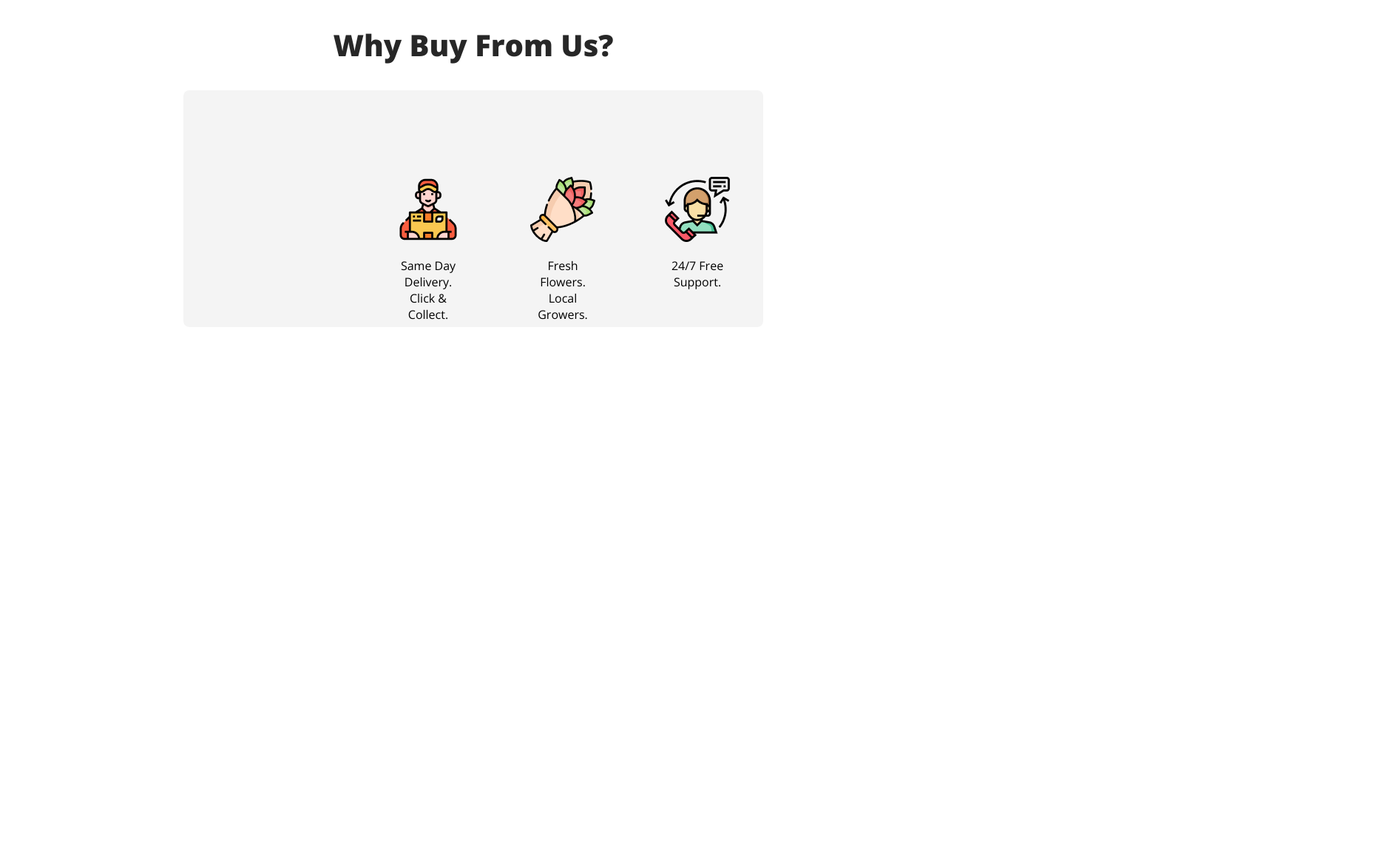
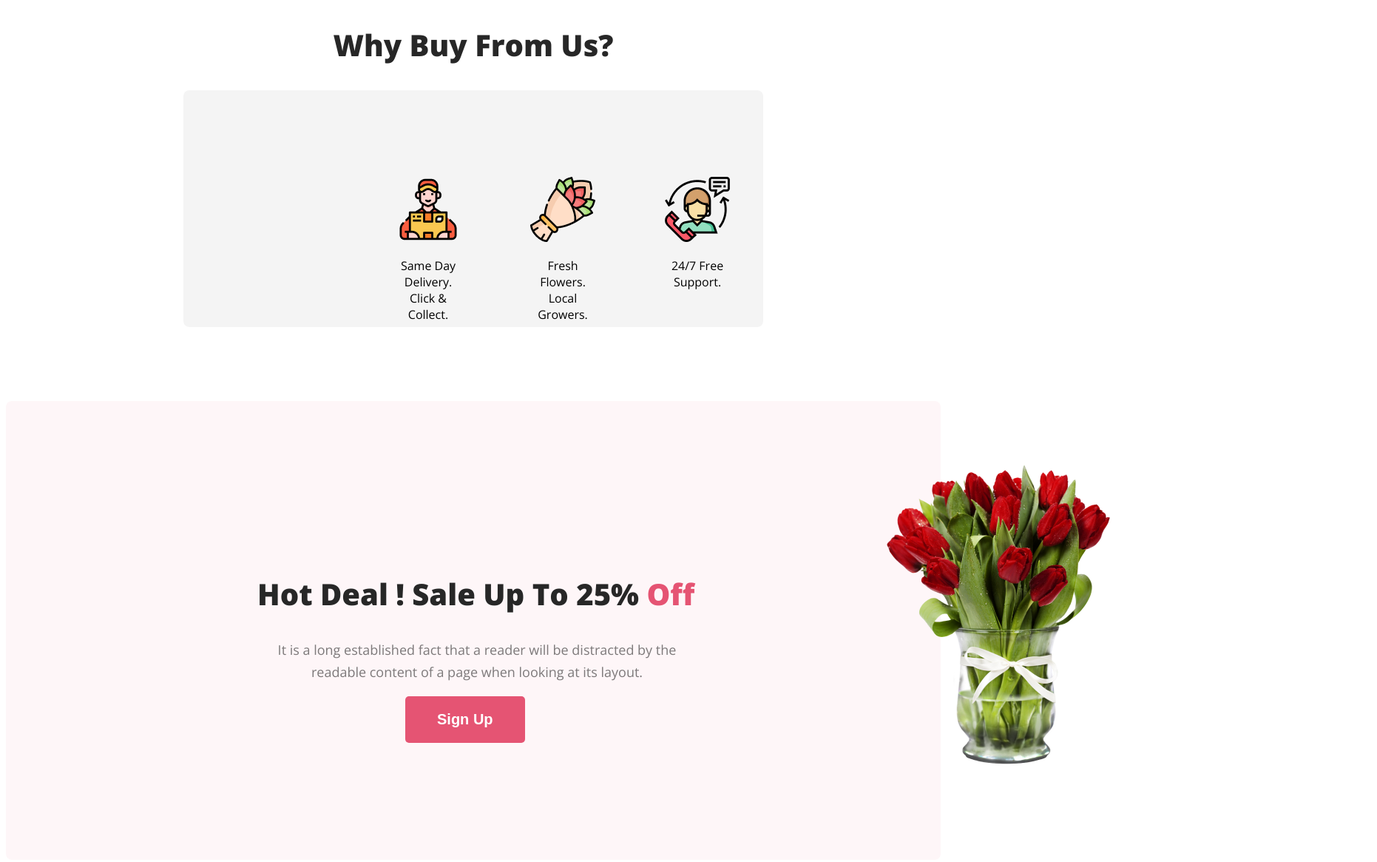
Before and after one commit to samia-jahan15/Flower-shop-website, a plain HTML site: page index.html in a window 1280 px wide. Shown: the part 2296-3461 px from the top of the page at 74% size, 1862 px wide, since content can reach past the window. Before the commit the page ends 2746 px from the top, so only its background shows below. Drawn offline with nearby package versions, Linux system fonts and the light colour scheme.

Commit message:
addeded sale part

```diff
--- a/index.html
+++ b/index.html
@@ -39,16 +39,16 @@
 <div class="flowers">
     <div class="flower-one">
         <img class="bouqet-one" src="images/pngwing 6.png" alt="">
-        <h3>Pink Flower Tree</h3><hr style="width:50%">
+        <h3>Pink Flower Tree</h3> <!--<hr style="width:50%"> -->
     </div>
 
     <div class="flower-two">
         <img class="bouqet-two" src="images/pngwing 5.png" alt="">
-        <h3>Mixed Flower Tree</h3><hr style="width:50%">
+        <h3>Mixed Flower Tree</h3>
     </div>
     <div class="flower-three">
         <img class="bouqet-three" src="images/pngwing 7.png" alt="">
-        <h3>Yellow Flower Tree</h3><hr style="width:50%">
+        <h3>Yellow Flower Tree</h3>
     </div>
 </div>
     </section>
@@ -71,6 +71,17 @@
     </div>
     </section>
 <!-- sale section starts here -->
+<section class="sale-section">
+    <div class="sale-details">
+<h1 class="sale-title">Hot Deal ! Sale Up To 25% <span class="sale-span-part"> Off</span></h1>
+<p class="sale-info">It is a long established fact that a reader will be distracted by the readable content of a page when looking at its layout.</p>
+<button class="button-primary" id ="button"><i class="fa-solid fa-download"></i>Sign Up</button>
+    </div>
+    <div>
+        <img class="sale-photo" src="images/pngwing 8.png" alt="">
+    </div>
+</section>
+
 
     </main>
 <body>
--- a/styles/style.css
+++ b/styles/style.css
@@ -32,7 +32,6 @@ background-color: rgba(229, 84, 115, 1);
 }
 .header-img{
     width: 535px;
-    /* margin: 50px 140px 0px 95px;  */
     padding: 80px;
     padding-bottom: 0px;
     height: 800px;
@@ -65,9 +64,11 @@ background: rgba(167, 33, 98, 0.15);
 width: 464px;
 height: 538px;
 text-align: center;
+text-decoration: underline;
 }
 .bouqet-one{
     padding: 110px 78px 0px 76px;
+
 }
 
 .flower-two{
@@ -76,6 +77,7 @@ text-align: center;
 width: 464px;
 height: 538px;
 text-align: center;
+text-decoration: underline;
 }
 .bouqet-two{
     padding: 117px 47px 51px 47px;
@@ -86,6 +88,7 @@ background: rgba(71, 125, 17, 0.15);
 width: 464px;
 height: 538px;
 text-align: center;
+text-decoration: underline;
 }
 .bouqet-three{
     padding: 67px 75px 0px 75px;
@@ -120,3 +123,37 @@ box-shadow: #272727;
 
 }
 /* sale section css starts here */
+.sale-section{
+    display: flex;
+    border-radius: 8px;
+background: rgba(229, 84, 115, 0.05);
+margin-top: 100px;
+}
+.sale-details{
+    margin:200px 172px 158px 340px ;
+}
+.sale-title{
+    color: #272727;
+font-size: 40px;
+font-weight: 800;
+}
+.sale-span-part{
+    color: rgba(229, 84, 115, 1);
+}
+.sale-info{
+    color: rgba(39, 39, 39, 0.60);
+text-align: center;
+font-size: 18px;
+font-weight: 400;
+line-height: 30px;
+width: 594px;
+}
+#button{
+margin-left: 200px;
+}
+.sale-photo{
+    width: 318px;
+height: 420px;
+    padding: 80px;
+    padding-right: 350px;
+}
```
